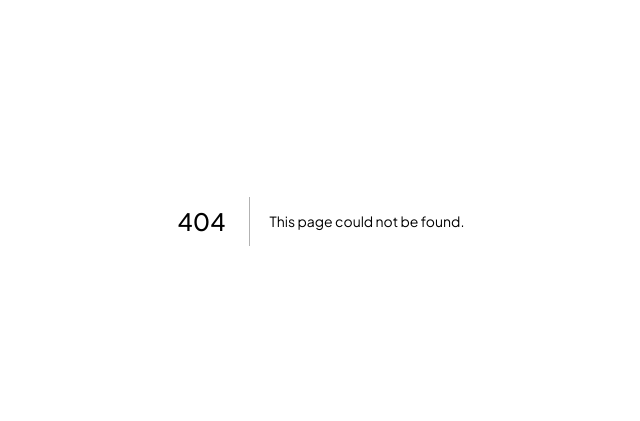
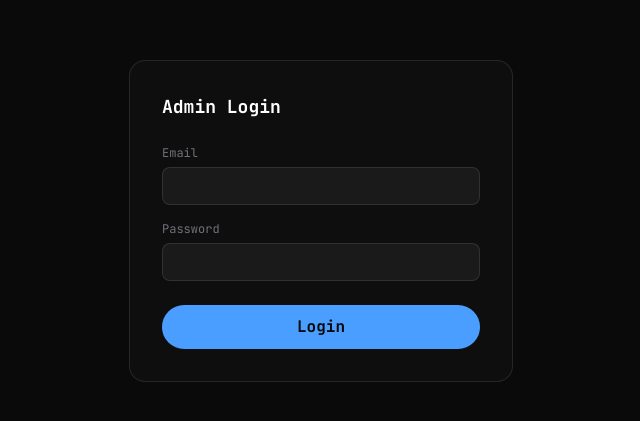
Before and after one commit to Jovfrinn/portfolio-website, a Next.js app: page /admin/login in a window 1280 px wide. Before the commit this address had no page. Shown: the part 179-600 px from the top of the page, without its empty margins (319-959 px from the left). Built offline with nearby package versions, Linux system fonts and the light colour scheme.

Commit message:
feat: add admin login page

```diff
--- /dev/null
+++ b/pages/admin/login.js
@@ -0,0 +1,71 @@
+import { useState } from "react";
+import { useRouter } from "next/router";
+
+export default function AdminLogin() {
+  const router = useRouter();
+  const [email, setEmail] = useState("");
+  const [password, setPassword] = useState("");
+  const [error, setError] = useState(null);
+  const [busy, setBusy] = useState(false);
+
+  const submit = async (e) => {
+    e.preventDefault();
+    setBusy(true);
+    setError(null);
+    try {
+      const res = await fetch("/api/admin/login", {
+        method: "POST",
+        headers: { "Content-Type": "application/json" },
+        body: JSON.stringify({ email, password }),
+      });
+      const json = await res.json();
+      if (!res.ok) {
+        if (res.status === 429) {
+          setError("Terlalu banyak percobaan. Coba lagi dalam " + json.retryAfterSeconds + " detik.");
+        } else {
+          setError("Email atau password salah.");
+        }
+        return;
+      }
+      router.push("/admin");
+    } finally {
+      setBusy(false);
+    }
+  };
+
+  return (
+    <div className="min-h-screen bg-[#0a0a0a] flex items-center justify-center">
+      <form onSubmit={submit} className="w-full max-w-sm border border-white/10 rounded-2xl p-8 bg-white/[0.02]">
+        <h1 className="text-lg font-bold text-white mb-6 font-mono">Admin Login</h1>
+        <div className="mb-4">
+          <label className="block text-xs font-mono text-zinc-500 mb-1.5">Email</label>
+          <input
+            type="email"
+            value={email}
+            onChange={(e) => setEmail(e.target.value)}
+            required
+            className="w-full px-3 py-2 rounded-lg bg-white/5 border border-white/10 text-sm text-white outline-none focus:border-brand-400/60"
+          />
+        </div>
+        <div className="mb-6">
+          <label className="block text-xs font-mono text-zinc-500 mb-1.5">Password</label>
+          <input
+            type="password"
+            value={password}
+            onChange={(e) => setPassword(e.target.value)}
+            required
+            className="w-full px-3 py-2 rounded-lg bg-white/5 border border-white/10 text-sm text-white outline-none focus:border-brand-400/60"
+          />
+        </div>
+        {error && <p className="text-xs text-rose-400 mb-4">{error}</p>}
+        <button
+          type="submit"
+          disabled={busy}
+          className="w-full py-2.5 rounded-full font-mono font-bold bg-brand-400 text-zinc-950 disabled:opacity-40"
+        >
+          {busy ? "Memproses..." : "Login"}
+        </button>
+      </form>
+    </div>
+  );
+}
```
